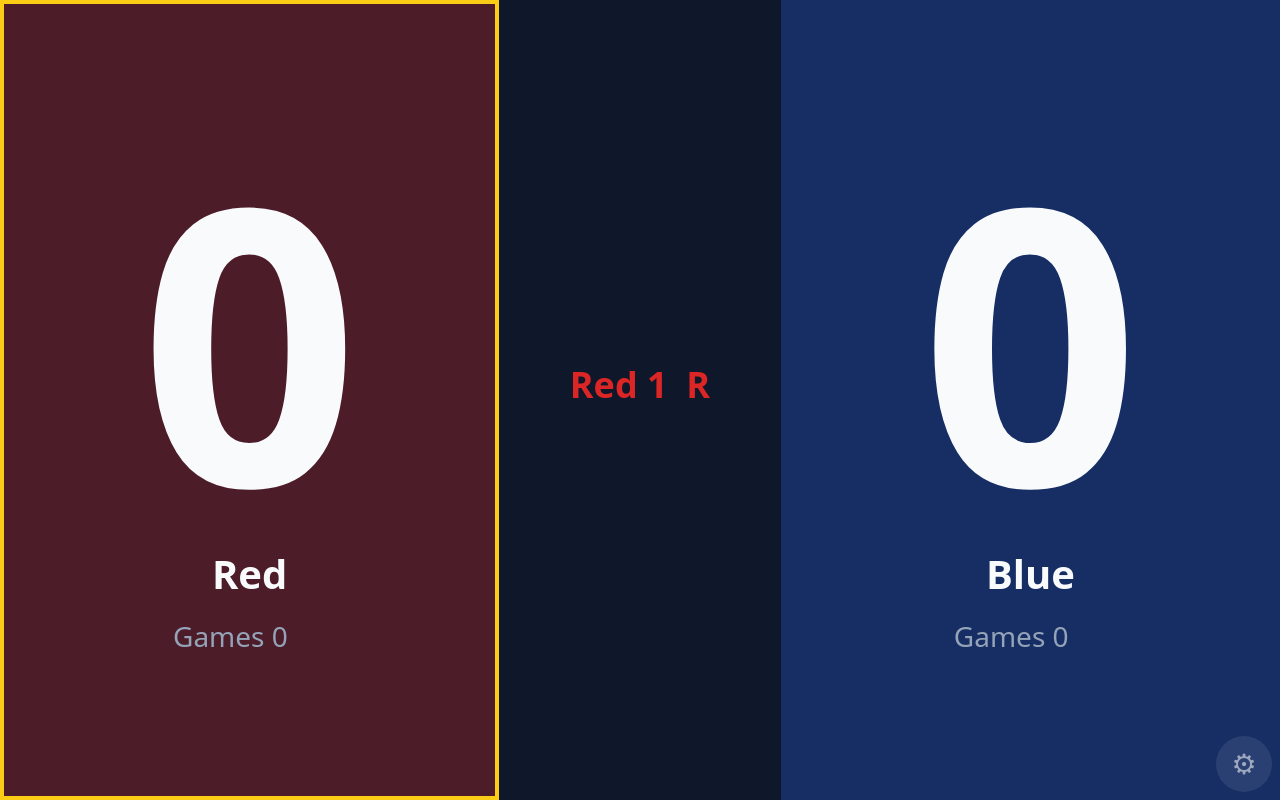
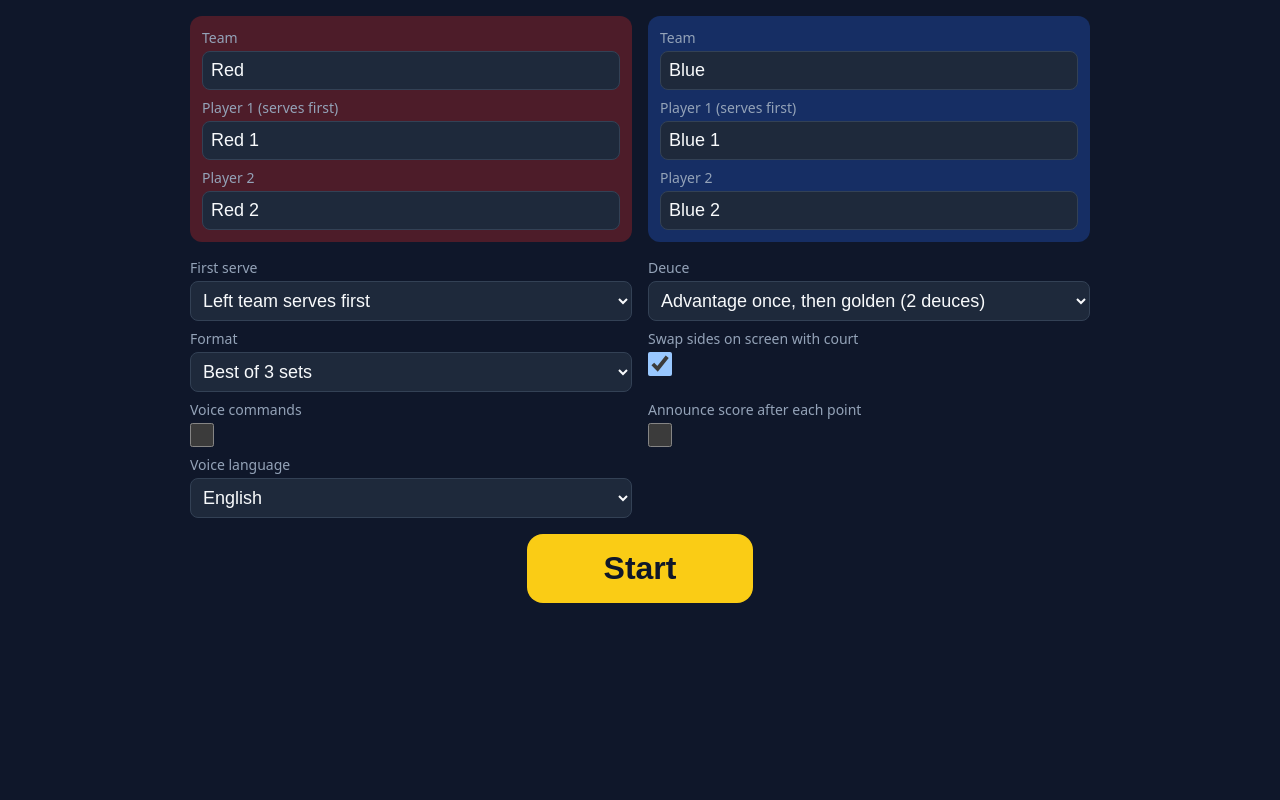
Before and after one commit to itimofeev/whatscore, a website built with Vite: page web/index.html in a window 1280 px wide. Built offline with nearby package versions, Linux system fonts and the light colour scheme.

Commit message:
feat: setup screen, app controller, persistence, wake lock and fullscreen
Co-Authored-By: Claude Fable 5.1 <noreply@anthropic.com>
Claude-Session: https://claude.ai/code/session_012T811vaz6pn1VNSKiyXLFx

```diff
--- /dev/null
+++ b/web/src/app.ts
@@ -0,0 +1,88 @@
+import { reduce } from './domain/reduce'
+import type { MatchConfig, MatchEvent, MatchState, Team } from './domain/types'
+import type { MatchStorage } from './storage'
+import { MatchScreen } from './ui/match'
+import { enterFullscreen, keepScreenOn } from './ui/screen'
+import { renderSetup } from './ui/setup'
+
+export class App {
+  private config: MatchConfig
+  private events: MatchEvent[] = []
+  private state: MatchState
+  private screen: MatchScreen | null = null
+
+  constructor(
+    private readonly root: HTMLElement,
+    private readonly storage: MatchStorage,
+  ) {
+    this.config = storage.loadLastConfig()
+    this.state = reduce(this.config, this.events)
+  }
+
+  boot(): void {
+    const stored = this.storage.loadMatch()
+    if (stored) {
+      this.config = stored.config
+      this.events = stored.events
+      this.showMatch()
+    } else {
+      this.showSetup()
+    }
+  }
+
+  private showSetup(): void {
+    this.screen = null
+    renderSetup(this.root, this.config, (config) => this.startMatch(config))
+  }
+
+  private startMatch(config: MatchConfig): void {
+    this.config = config
+    this.events = []
+    this.storage.saveLastConfig(config)
+    this.storage.saveMatch({ config, events: this.events })
+    enterFullscreen()
+    this.showMatch()
+  }
+
+  private showMatch(): void {
+    keepScreenOn()
+    this.screen = new MatchScreen(this.root, {
+      onPoint: (team) => this.point(team),
+      onUndo: () => this.undo(),
+      onNewMatch: () => this.newMatch(),
+      onToggleVoice: () => {},
+      onExit: () => this.showSetup(),
+    })
+    this.draw()
+  }
+
+  private point(team: Team): void {
+    if (this.state.finished) return
+    this.push({ type: 'point', team, at: Date.now() })
+    this.screen?.toast(`Point ${this.config.teams[team].name}`)
+  }
+
+  private undo(): void {
+    if (!this.state.canUndo) return
+    this.push({ type: 'undo', at: Date.now() })
+    navigator.vibrate?.(60)
+    this.screen?.toast('Undo')
+  }
+
+  private push(e: MatchEvent): void {
+    this.events.push(e)
+    this.storage.saveMatch({ config: this.config, events: this.events })
+    this.draw()
+  }
+
+  private newMatch(): void {
+    this.storage.clearMatch()
+    this.events = []
+    this.showSetup()
+  }
+
+  private draw(): void {
+    this.state = reduce(this.config, this.events)
+    this.screen?.render({ config: this.config, state: this.state, listening: false, voiceAvailable: false })
+  }
+}
--- a/web/src/main.ts
+++ b/web/src/main.ts
@@ -1,31 +1,6 @@
 import './style.css'
-import { reduce } from './domain/reduce'
-import { defaultConfig, type MatchEvent } from './domain/types'
-import { MatchScreen } from './ui/match'
+import { App } from './app'
+import { createStorage } from './storage'
 
 const root = document.getElementById('app')!
-const config = defaultConfig()
-let events: MatchEvent[] = []
-
-const screen = new MatchScreen(root, {
-  onPoint: (team) => {
-    events.push({ type: 'point', team, at: Date.now() })
-    screen.toast(`Point ${config.teams[team].name}`)
-    draw()
-  },
-  onUndo: () => {
-    events.push({ type: 'undo', at: Date.now() })
-    draw()
-  },
-  onNewMatch: () => {
-    events = []
-    draw()
-  },
-  onToggleVoice: () => {},
-  onExit: () => {},
-})
-
-function draw() {
-  screen.render({ config, state: reduce(config, events), listening: false, voiceAvailable: false })
-}
-draw()
+new App(root, createStorage()).boot()
--- a/web/src/style.css
+++ b/web/src/style.css
@@ -164,3 +164,36 @@ button.big {
   font-weight: 700;
 }
 button.big.secondary { background: rgba(255, 255, 255, 0.2); color: var(--fg); }
+
+/* setup screen */
+.setup {
+  overflow-y: auto;
+  padding: 16px;
+}
+.setup-form {
+  max-width: 900px;
+  margin: 0 auto;
+  display: flex;
+  flex-direction: column;
+  gap: 16px;
+}
+.teams { display: flex; gap: 16px; }
+.team-col { flex: 1; padding: 12px; border-radius: 12px; display: flex; flex-direction: column; gap: 8px; }
+.team-col.team0 { background: color-mix(in srgb, var(--team0) 30%, var(--bg)); }
+.team-col.team1 { background: color-mix(in srgb, var(--team1) 30%, var(--bg)); }
+.options { display: grid; grid-template-columns: 1fr 1fr; gap: 8px 16px; }
+.field { display: flex; flex-direction: column; gap: 4px; font-size: 14px; color: var(--muted); }
+.field input[type='text'], .field select {
+  font-size: 18px;
+  padding: 8px;
+  border-radius: 8px;
+  border: 1px solid #334155;
+  background: #1e293b;
+  color: var(--fg);
+}
+.field input[type='checkbox'] { width: 24px; height: 24px; }
+.setup button.big { align-self: center; }
+@media (max-width: 600px) {
+  .teams { flex-direction: column; }
+  .options { grid-template-columns: 1fr; }
+}
--- /dev/null
+++ b/web/src/ui/screen.ts
@@ -0,0 +1,37 @@
+type WakeLockSentinel = { release(): Promise<void> }
+type NavWithWakeLock = Navigator & { wakeLock?: { request(type: 'screen'): Promise<WakeLockSentinel> } }
+
+let installed = false
+
+// the sentinel is never released on purpose: the screen must stay on for the whole match
+async function requestWakeLock(): Promise<void> {
+  try {
+    await (navigator as NavWithWakeLock).wakeLock?.request('screen')
+  } catch {
+    // denied or unsupported: the phone's own screen timeout applies
+  }
+}
+
+export function keepScreenOn(): void {
+  void requestWakeLock()
+  if (installed) return
+  installed = true
+  document.addEventListener('visibilitychange', () => {
+    if (document.visibilityState === 'visible') void requestWakeLock()
+  })
+}
+
+export function enterFullscreen(): void {
+  const doc = document.documentElement
+  try {
+    void doc.requestFullscreen?.().catch(() => undefined)
+  } catch {
+    // not supported
+  }
+  try {
+    const o = screen.orientation as unknown as { lock?(o: string): Promise<void> }
+    void o.lock?.('landscape').catch(() => undefined)
+  } catch {
+    // not supported
+  }
+}
--- /dev/null
+++ b/web/src/ui/setup.ts
@@ -0,0 +1,119 @@
+import { type DeuceMode, type MatchConfig, type MatchFormat, type Team } from '../domain/types'
+
+function field(label: string, input: HTMLElement): HTMLElement {
+  const wrap = document.createElement('label')
+  wrap.className = 'field'
+  const span = document.createElement('span')
+  span.textContent = label
+  wrap.append(span, input)
+  return wrap
+}
+
+function text(value: string): HTMLInputElement {
+  const i = document.createElement('input')
+  i.type = 'text'
+  i.value = value
+  i.required = true
+  i.maxLength = 20
+  return i
+}
+
+function select<T extends string>(value: T, options: Array<[T, string]>): HTMLSelectElement {
+  const s = document.createElement('select')
+  for (const [v, label] of options) {
+    const o = document.createElement('option')
+    o.value = v
+    o.textContent = label
+    o.selected = v === value
+    s.append(o)
+  }
+  return s
+}
+
+function checkbox(checked: boolean): HTMLInputElement {
+  const c = document.createElement('input')
+  c.type = 'checkbox'
+  c.checked = checked
+  return c
+}
+
+export function renderSetup(root: HTMLElement, initial: MatchConfig, onStart: (config: MatchConfig) => void): void {
+  root.innerHTML = ''
+  root.className = 'setup'
+  const form = document.createElement('form')
+  form.className = 'setup-form'
+
+  const teamName = [text(initial.teams[0].name), text(initial.teams[1].name)]
+  const players = initial.teams.map((t) => [text(t.players[0]), text(t.players[1])])
+
+  const teamsRow = document.createElement('div')
+  teamsRow.className = 'teams'
+  for (const t of [0, 1] as const) {
+    const col = document.createElement('div')
+    col.className = `team-col team${t}`
+    col.append(
+      field('Team', teamName[t]),
+      field('Player 1 (serves first)', players[t][0]),
+      field('Player 2', players[t][1]),
+    )
+    teamsRow.append(col)
+  }
+
+  const firstTeam = select(String(initial.firstServingTeam) as '0' | '1', [
+    ['0', 'Left team serves first'],
+    ['1', 'Right team serves first'],
+  ])
+  const deuce = select(String(initial.deuceMode) as '1' | '2' | '3' | 'advantage', [
+    ['1', 'Golden point (1 deuce)'],
+    ['2', 'Advantage once, then golden (2 deuces)'],
+    ['3', 'Star point (3 deuces)'],
+    ['advantage', 'Classic advantage'],
+  ])
+  const format = select<MatchFormat>(initial.format, [
+    ['one_set', 'One set'],
+    ['best_of_3', 'Best of 3 sets'],
+    ['best_of_3_super_tb', 'Best of 3, super tiebreak decider'],
+  ])
+  const swap = checkbox(initial.swapZonesWithSides)
+  const voiceEnabled = checkbox(initial.voice.enabled)
+  const announce = checkbox(initial.voice.announce)
+  const lang = select(initial.voice.lang, [
+    ['en', 'English'],
+    ['ru', 'Russian'],
+  ])
+
+  const options = document.createElement('div')
+  options.className = 'options'
+  options.append(
+    field('First serve', firstTeam),
+    field('Deuce', deuce),
+    field('Format', format),
+    field('Swap sides on screen with court', swap),
+    field('Voice commands', voiceEnabled),
+    field('Announce score after each point', announce),
+    field('Voice language', lang),
+  )
+
+  const start = document.createElement('button')
+  start.type = 'submit'
+  start.className = 'big'
+  start.textContent = 'Start'
+
+  form.append(teamsRow, options, start)
+  form.addEventListener('submit', (e) => {
+    e.preventDefault()
+    const deuceMode: DeuceMode = deuce.value === 'advantage' ? 'advantage' : (Number(deuce.value) as 1 | 2 | 3)
+    onStart({
+      teams: [
+        { name: teamName[0].value.trim(), players: [players[0][0].value.trim(), players[0][1].value.trim()] },
+        { name: teamName[1].value.trim(), players: [players[1][0].value.trim(), players[1][1].value.trim()] },
+      ],
+      firstServingTeam: Number(firstTeam.value) as Team,
+      deuceMode,
+      format: format.value as MatchFormat,
+      swapZonesWithSides: swap.checked,
+      voice: { enabled: voiceEnabled.checked, announce: announce.checked, lang: lang.value as 'en' | 'ru' },
+    })
+  })
+  root.append(form)
+}
```
